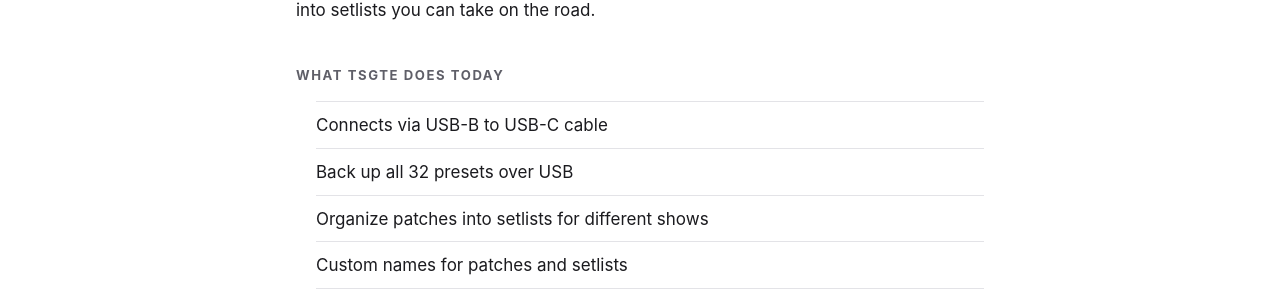
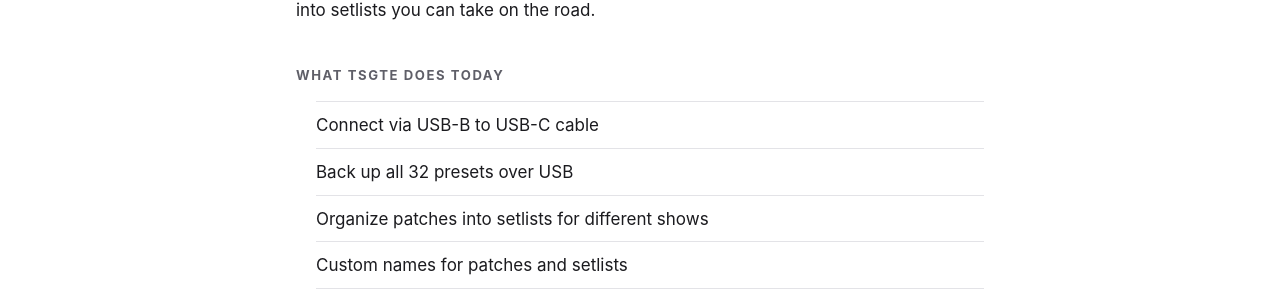
Before and after one commit to danielspils/this-seven-goes-to-eleven, a Jekyll site: the page built from docs/index.md, in a window 1280 px wide. Shown: the part 552-854 px from the top of the page. Built offline with Jekyll 4.4.1, drawn with Linux system fonts in a browser that asks for light colours.

Commit message:
Bullet reads Connect via, matching the others' imperative
Co-Authored-By: Claude Fable 5 <noreply@anthropic.com>

```diff
--- a/docs/index.md
+++ b/docs/index.md
@@ -21,7 +21,7 @@ organizes them into setlists you can take on the road.
 ## What TSGTE does today
 
 <ul class="features">
-  <li>Connects via USB-B to USB-C cable</li>
+  <li>Connect via USB-B to USB-C cable</li>
   <li>Back up all 32 presets over USB</li>
   <li>Organize patches into setlists for different shows</li>
   <li>Custom names for patches and setlists</li>
```
